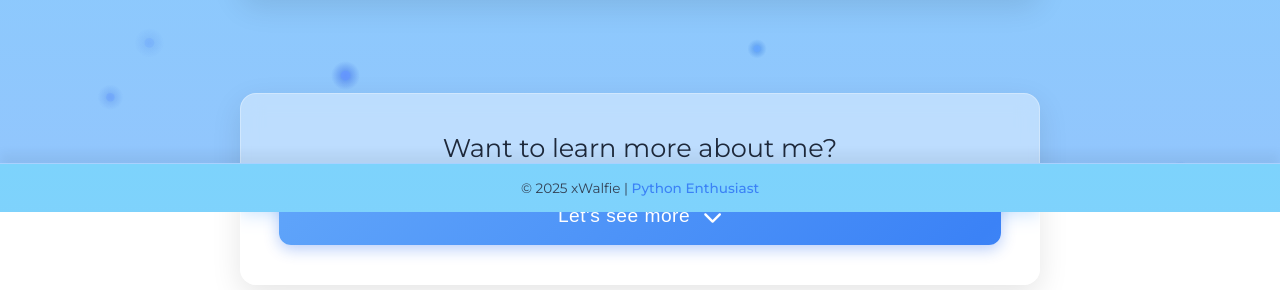
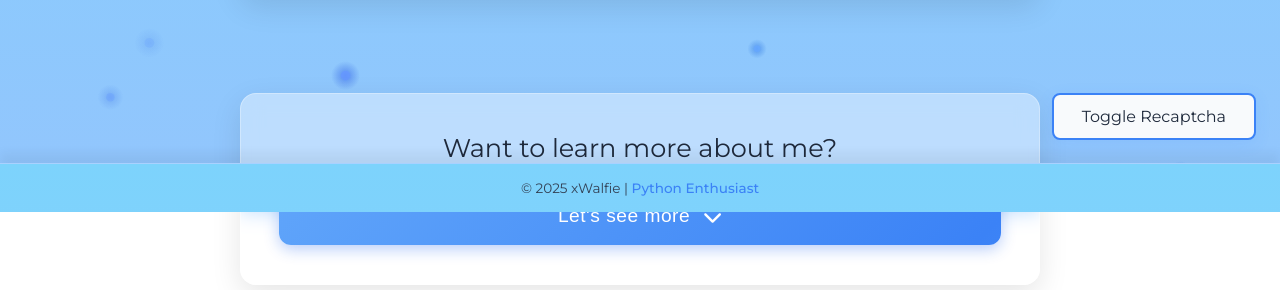
Before and after one commit to xWalfie-SMR/xWalfie-SMR.github.io, a website: page index.html in a window 1280 px wide. Both pictures are taken after a click on the button "Toggle dark/light theme". Shown: the part 588-878 px from the top of the page. Drawn offline with Linux system fonts and the light colour scheme.

Commit message:
Added recaptcha toggle for localhost testing

```diff
--- a/index.html
+++ b/index.html
@@ -386,5 +386,20 @@
     </div>
 
     <script src="script.js" defer></script>
+    <script>
+      if (location.hostname === "localhost" || location.hostname === "127.0.0.1") {
+        const btn = document.createElement("button");
+        btn.id = "toggleRecaptcha";
+        btn.className = "toggle-recaptcha-btn";
+        btn.textContent = "Toggle Recaptcha";
+        document.body.appendChild(btn);
+
+        btn.onclick = async () => {
+          const res = await fetch("/api/toggle-recaptcha", { method: "POST" });
+          const data = await res.json();
+          console.log("Recaptcha enabled:", data.recaptchaEnabled);
+        };
+      }
+    </script>
   </body>
 </html>
--- a/style.css
+++ b/style.css
@@ -10,6 +10,42 @@
   --text-muted: #a1a1aa;
   --gradient-bg: linear-gradient(0deg, #1e1e2f 0%, #2f6ac9 100%);
   --terminal-bg: #111122;
+}
+
+/* Toggle Recaptcha Button Styles */
+.toggle-recaptcha-btn {
+  position: fixed;
+  margin-bottom: 3rem;
+  right: 24px;
+  transform: none;
+  z-index: 10001;
+  padding: 12px 28px;
+  font-size: 1rem;
+  font-family: inherit;
+  border-radius: 8px;
+  border: 2px solid var(--primary-blue);
+  background: var(--card-bg);
+  color: var(--text-primary);
+  box-shadow: 0 4px 16px rgba(59,130,246,0.15);
+  cursor: pointer;
+  transition: background 0.3s, color 0.3s, box-shadow 0.3s;
+}
+.toggle-recaptcha-btn:hover {
+  background: var(--primary-blue);
+  color: #fff;
+  box-shadow: 0 8px 24px rgba(59,130,246,0.25);
+}
+
+:root.light-theme .toggle-recaptcha-btn {
+  background: #f8fafc;
+  color: #1e293b;
+  border-color: #3b82f6;
+  box-shadow: 0 4px 16px rgba(59,130,246,0.10);
+}
+:root.light-theme .toggle-recaptcha-btn:hover {
+  background: #3b82f6;
+  color: #fff;
+  box-shadow: 0 8px 24px rgba(59,130,246,0.18);
 }
 
 /* Light Theme */
@@ -101,6 +137,41 @@
 /* reCAPTCHA hide badge */
 .grecaptcha-badge {
   visibility: hidden;
+}
+
+/* Toggle Recaptcha Button Styles */
+.toggle-recaptcha-btn {
+  position: fixed;
+  bottom: 24px;
+  right: 24px;
+  z-index: 10001;
+  padding: 12px 28px;
+  font-size: 1rem;
+  font-family: inherit;
+  border-radius: 8px;
+  border: 2px solid var(--primary-blue);
+  background: var(--card-bg);
+  color: var(--text-primary);
+  box-shadow: 0 4px 16px rgba(59,130,246,0.15);
+  cursor: pointer;
+  transition: background 0.3s, color 0.3s, box-shadow 0.3s;
+}
+.toggle-recaptcha-btn:hover {
+  background: var(--primary-blue);
+  color: #fff;
+  box-shadow: 0 8px 24px rgba(59,130,246,0.25);
+}
+
+:root.light-theme .toggle-recaptcha-btn {
+  background: #f8fafc;
+  color: #1e293b;
+  border-color: #3b82f6;
+  box-shadow: 0 4px 16px rgba(59,130,246,0.10);
+}
+:root.light-theme .toggle-recaptcha-btn:hover {
+  background: #3b82f6;
+  color: #fff;
+  box-shadow: 0 8px 24px rgba(59,130,246,0.18);
 }
 
 
```
